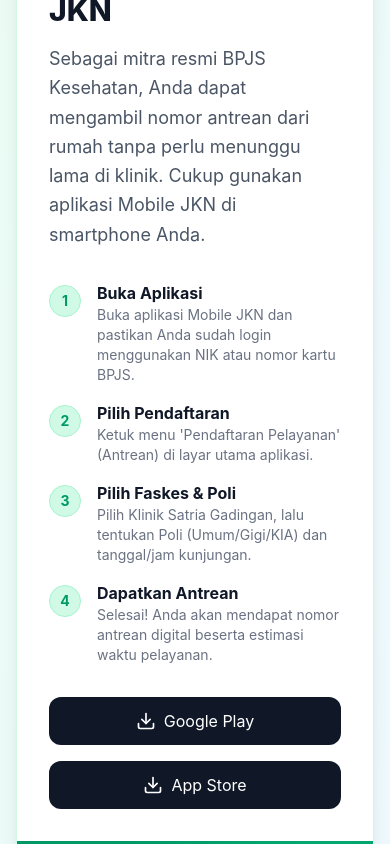
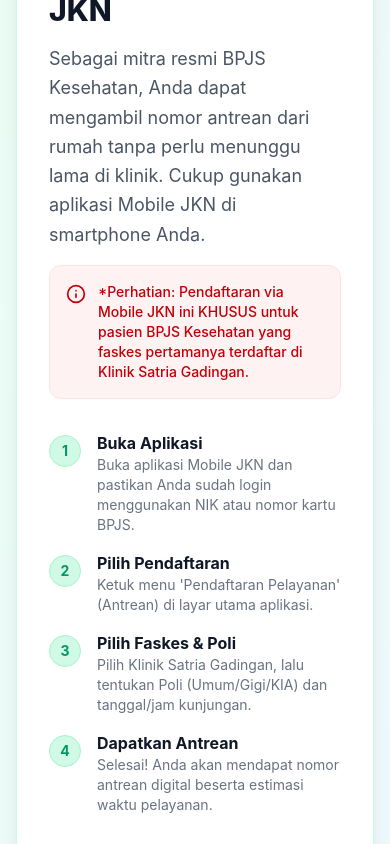
Before and after one commit to pamunqas/klinik-satria-monorepo, a React (Vite) app in the folder klinik-satria-static/: page / in a window 390 px wide. Shown: the part 8454-9298 px from the top of the page. Built offline with nearby package versions, Linux system fonts and the light colour scheme.

Commit message:
feat(frontend): improve Mobile JKN section with BPJS warning and functional button

```diff
--- a/klinik-satria-static/src/App.jsx
+++ b/klinik-satria-static/src/App.jsx
@@ -99,9 +99,9 @@
             <Link to="layanan" smooth={true} duration={500} offset={-80} className="flex items-center justify-center w-full sm:w-auto px-8 py-3 border border-transparent text-base font-medium rounded-md text-white bg-sky-600 hover:bg-sky-700 md:py-4 md:text-lg transition-all shadow-lg hover:shadow-sky-500/30 cursor-pointer">
               Lihat Layanan Kami
             </Link>
-            <a href="#kontak" className="flex items-center justify-center w-full sm:w-auto px-8 py-3 border border-sky-200 text-base font-medium rounded-md text-sky-700 bg-sky-50 hover:bg-sky-100 md:py-4 md:text-lg transition-all">
+            <Link to="mobile-jkn" smooth={true} duration={500} offset={-80} className="flex items-center justify-center w-full sm:w-auto px-8 py-3 border border-sky-200 text-base font-medium rounded-md text-sky-700 bg-sky-50 hover:bg-sky-100 md:py-4 md:text-lg transition-all cursor-pointer">
               <Info className="w-5 h-5 mr-2" /> Info Mobile JKN
-            </a>
+            </Link>
           </div>
 
           {/* Alur Pendaftaran */}
@@ -266,7 +266,7 @@
       </section>
 
       {/* MOBILE JKN SECTION */}
-      <section className="py-16 bg-gradient-to-br from-emerald-50 to-sky-50 border-t border-sky-100">
+      <section id="mobile-jkn" className="py-16 bg-gradient-to-br from-emerald-50 to-sky-50 border-t border-sky-100">
         <div className="max-w-7xl mx-auto px-4 sm:px-6 lg:px-8">
           <div className="bg-white rounded-3xl shadow-xl overflow-hidden border border-emerald-100">
             <div className="grid md:grid-cols-2">
@@ -275,9 +275,13 @@
                   <ShieldCheck className="w-4 h-4 mr-2" /> Bebas Antre Fisik
                 </div>
                 <h2 className="text-3xl font-extrabold text-gray-900 mb-4">{klinikData.mobileJKN.judul}</h2>
-                <p className="text-gray-600 text-lg mb-8 leading-relaxed">
+                <p className="text-gray-600 text-lg mb-4 leading-relaxed">
                   {klinikData.mobileJKN.deskripsi}
                 </p>
+                <div className="bg-red-50 text-red-700 p-4 rounded-xl text-sm font-medium border border-red-100 mb-8 flex items-start">
+                  <Info className="w-5 h-5 mr-3 flex-shrink-0 mt-0.5" />
+                  <p>{klinikData.mobileJKN.catatan}</p>
+                </div>
 
                 <div className="space-y-4 mb-8">
                   {klinikData.mobileJKN.langkah.map((item) => (
--- a/klinik-satria-static/src/data-klinik.js
+++ b/klinik-satria-static/src/data-klinik.js
@@ -43,6 +43,7 @@
   mobileJKN: {
     judul: "Mudahnya Daftar via Aplikasi Mobile JKN",
     deskripsi: "Sebagai mitra resmi BPJS Kesehatan, Anda dapat mengambil nomor antrean dari rumah tanpa perlu menunggu lama di klinik. Cukup gunakan aplikasi Mobile JKN di smartphone Anda.",
+    catatan: "*Perhatian: Pendaftaran via Mobile JKN ini KHUSUS untuk pasien BPJS Kesehatan yang faskes pertamanya terdaftar di Klinik Satria Gadingan.",
     langkah: [
       { id: 1, title: "Buka Aplikasi", desc: "Buka aplikasi Mobile JKN dan pastikan Anda sudah login menggunakan NIK atau nomor kartu BPJS." },
       { id: 2, title: "Pilih Pendaftaran", desc: "Ketuk menu 'Pendaftaran Pelayanan' (Antrean) di layar utama aplikasi." },
```
